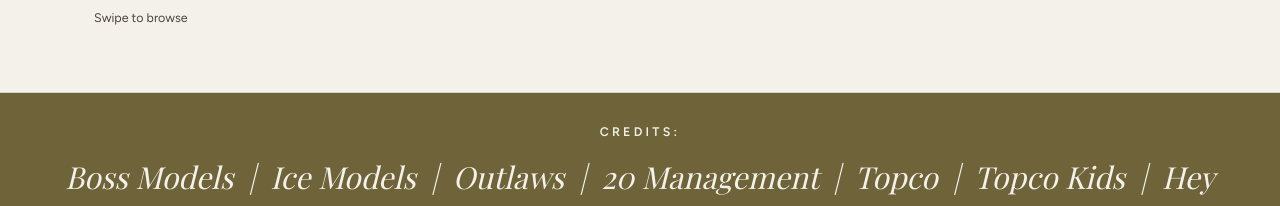
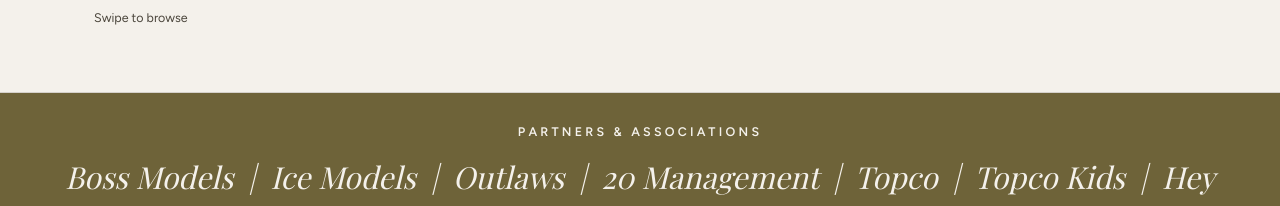
Before and after one commit to getbookednow/about-booked, a plain HTML site: page tarryntaylor/index.html in a window 1280 px wide. Shown: the part 1074-1280 px from the top of the page. Drawn offline with nearby package versions, Linux system fonts and the light colour scheme; a web font is replaced by a local one.

Commit message:
Rename home-page Credits band to Partners & Associations (#17)
Co-authored-by: Claude Opus 5.5 <noreply@anthropic.com>

```diff
--- a/tarryntaylor/index.html
+++ b/tarryntaylor/index.html
@@ -458,9 +458,9 @@
     </div>
   </section>
 
-  <!-- Credits, not representation. She has worked with these names; she is not signed to them. -->
-  <section class="credits" aria-label="Selected credits">
-    <p class="credits-label">Credits:</p>
+  <!-- Heading set by Luca, Nov 2026. She has worked with these names; she is not signed to them. -->
+  <section class="credits" aria-label="Partners and associations">
+    <p class="credits-label">Partners &amp; Associations</p>
     <p class="credits-list">Boss Models &nbsp;|&nbsp; Ice Models &nbsp;|&nbsp; Outlaws &nbsp;|&nbsp; 20 Management &nbsp;|&nbsp; Topco &nbsp;|&nbsp; Topco Kids &nbsp;|&nbsp; Hey Judes &nbsp;|&nbsp; D Management</p>
   </section>
 
```
